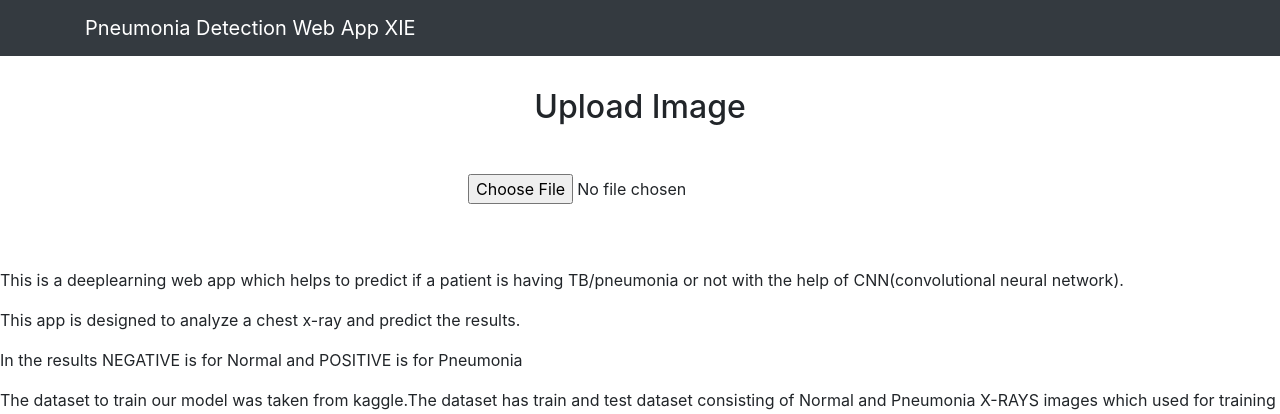
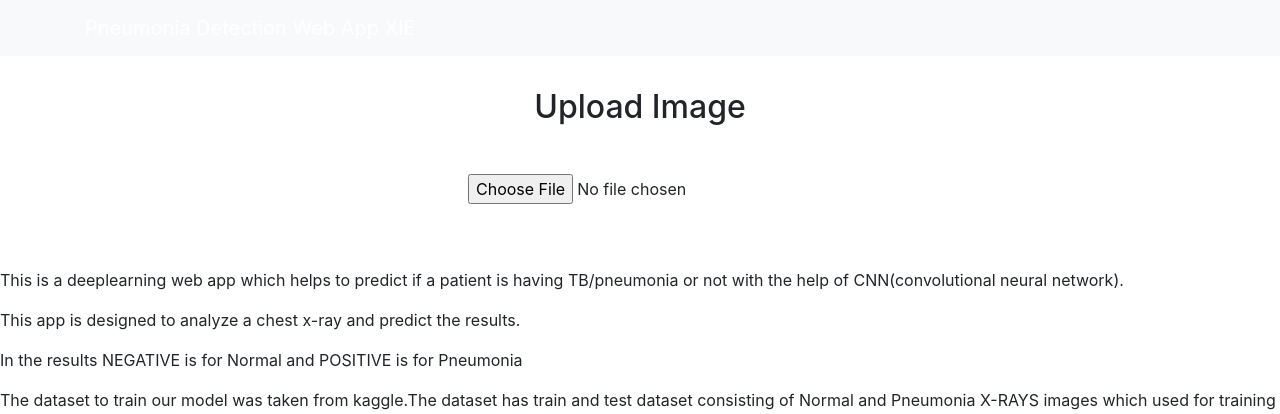
Before and after one commit to sb033/Pneumonia-Detection-Web-App, a Flask app: page / in a window 1280 px wide. Shown: the top 414 px of the page. Run offline with Flask 2, Linux system fonts and the light colour scheme; some libraries are stand-ins or nearby versions.

Commit message:
Update base.html

```diff
--- a/templates/base.html
+++ b/templates/base.html
@@ -13,7 +13,7 @@
 </head>
 
 <body>
-    <nav class="navbar navbar-dark bg-dark">
+    <nav class="navbar navbar-dark bg-light">
         <div class="container">
             <a class="navbar-brand" href="#"> Pneumonia Detection Web App XIE</a>
         </div>
```
